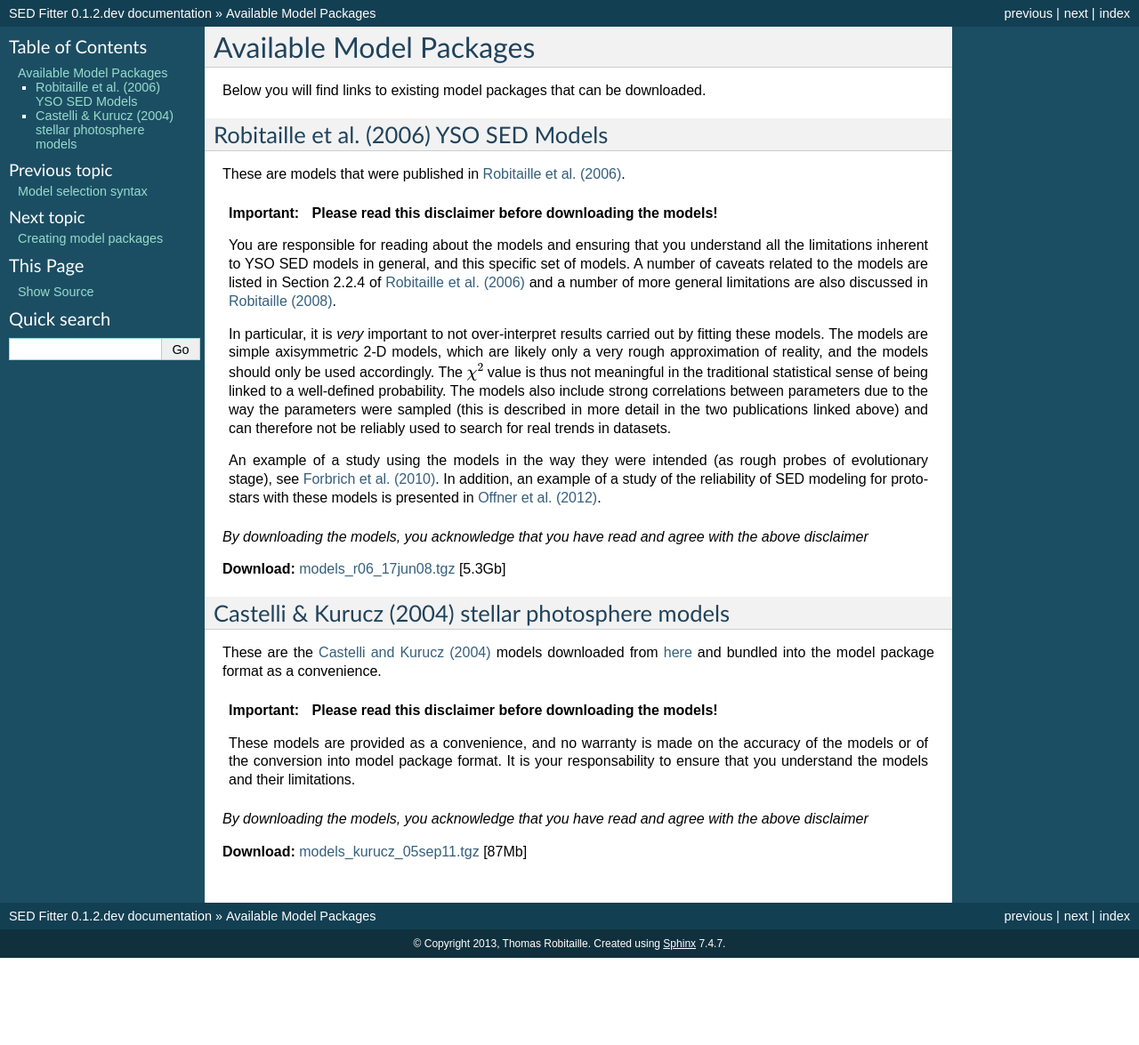
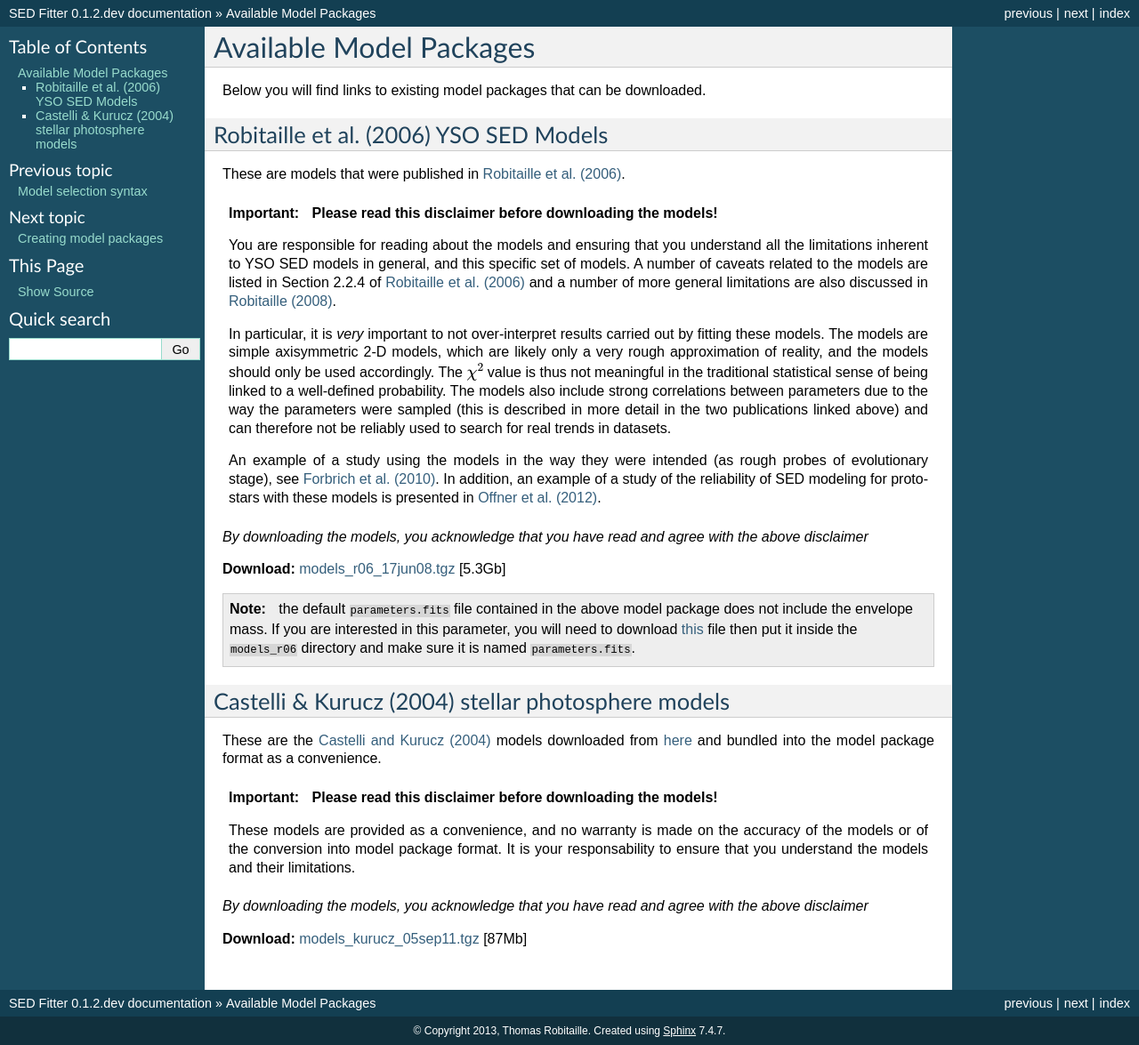
Before and after one commit to astrofrog/sedfitter, a Sphinx documentation site: the page built from docs/common_model_packages.rst, in a window 1280 px wide. Shown: the whole page at 89% size. Built offline with Sphinx 7.4.7, drawn with Linux system fonts in a browser that asks for light colours; formulas are drawn with MathJax 3; before the commit the page ends 1077 px from its top, so only the background shows below that.

Commit message:
Added note about updated parameters.fits file

```diff
--- a/docs/common_model_packages.rst
+++ b/docs/common_model_packages.rst
@@ -43,6 +43,13 @@ These are models that were published in `Robitaille et al. (2006)
 
 **Download:** `models_r06_17jun08.tgz <ftp://ftp.astro.wisc.edu/outgoing/tom/model_packages/models_r06_17jun08.tgz>`_ [5.3Gb]
 
+.. note:: the default ``parameters.fits`` file contained in the above model
+          package does not include the envelope mass. If you are interested
+          in this parameter, you will need to download
+          `this <ftp://ftp.astro.wisc.edu/outgoing/tom/model_packages/parameters.fits>`_
+          file then put it inside the ``models_r06`` directory and make sure
+          it is named ``parameters.fits``.
+
 Castelli & Kurucz (2004) stellar photosphere models
 ===================================================
 
--- a/docs/conf.py
+++ b/docs/conf.py
@@ -28,7 +28,7 @@ import sys, os
 extensions = ['sphinx.ext.autosummary',
               'sphinx.ext.autodoc',
               'sphinx.ext.intersphinx',
-              'astropy.sphinx.ext.numpydoc',
+              'astropy_helpers.sphinx.ext.numpydoc',
               'sphinx.ext.pngmath']
 
 autosummary_generate = True
```
Also changed, not shown: 1 other file.
